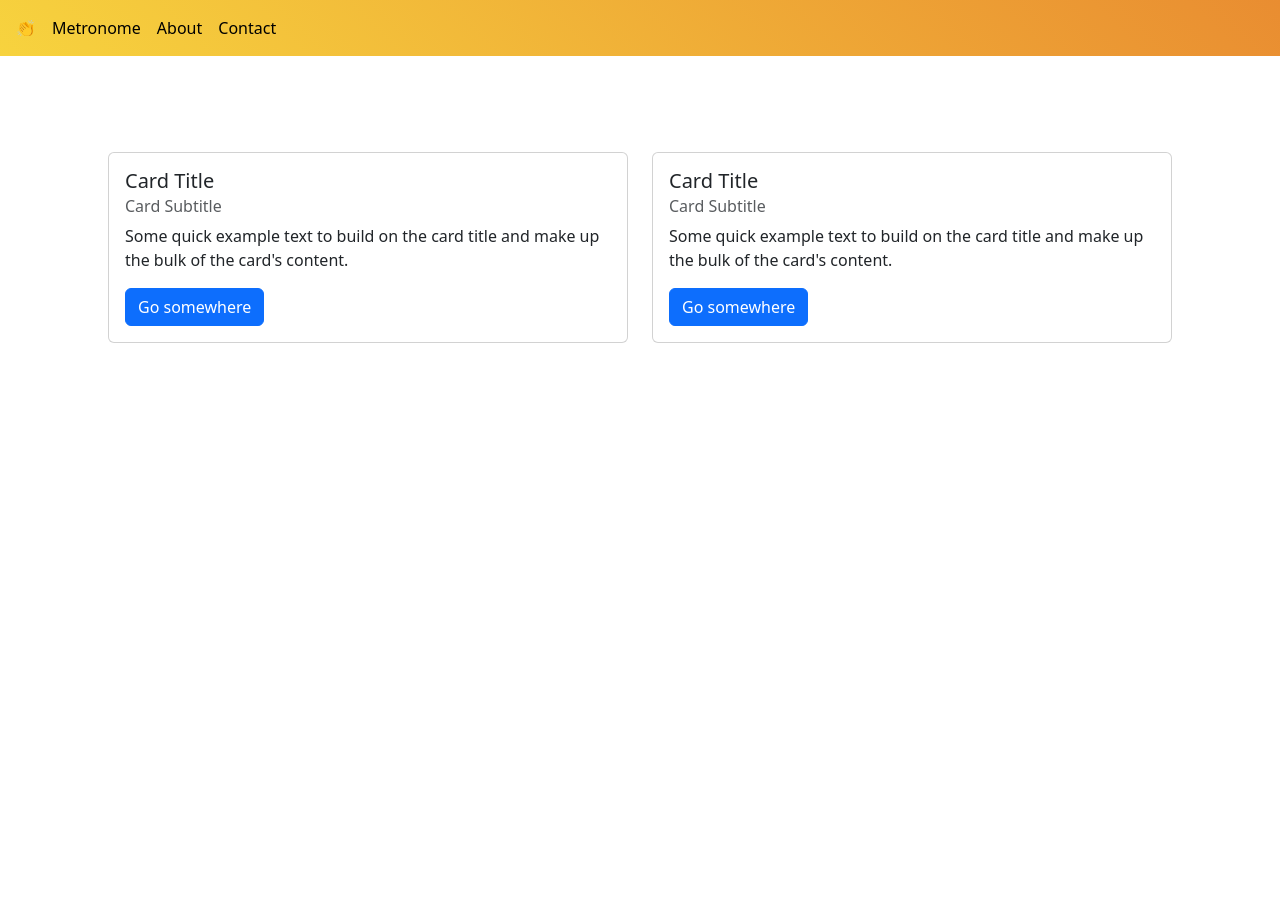
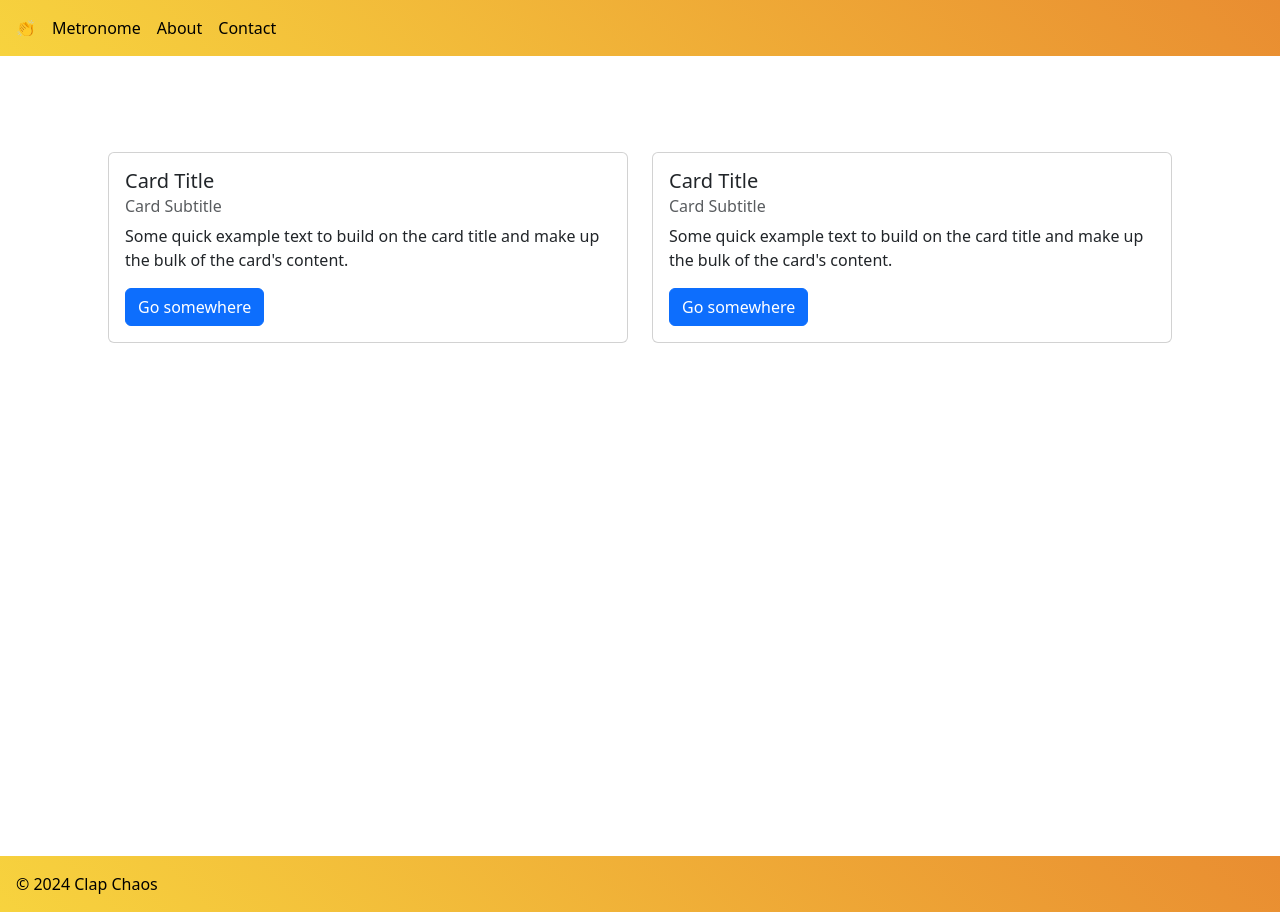
Before and after one commit to Treyson-Grange/clap-chaos, a Next.js app: page /metronome in a window 1280 px wide. Before the commit the page ends 856 px from the top, so only its background shows below. Built offline with nearby package versions, Linux system fonts and the light colour scheme.

Commit message:
:pencil2: footer

```diff
--- /dev/null
+++ b/src/components/Footer.tsx
@@ -0,0 +1,12 @@
+import React from 'react';
+import { Container, Row, Col } from 'react-bootstrap';
+import styles from '@/styles/Home.module.css';
+const Footer = () => {
+    return (
+        <footer className={styles.nav}>
+            &copy; 2024 Clap Chaos
+        </footer>
+    );
+};
+
+export default Footer;
--- a/src/components/Layout.tsx
+++ b/src/components/Layout.tsx
@@ -3,7 +3,7 @@ import Head from 'next/head';
 import Link from 'next/link';
 import { Inter } from 'next/font/google';
 import styles from '@/styles/Home.module.css';
-
+import Footer from '@/components/Footer';
 const inter = Inter({ subsets: ['latin'] });
 
 const Layout: React.FC<{ children: React.ReactNode }> = ({ children }) => {
@@ -40,6 +40,7 @@ const Layout: React.FC<{ children: React.ReactNode }> = ({ children }) => {
             <main className={styles.main}>
                 {children}
             </main>
+            <Footer />
         </div>
     );
 };
--- a/src/components/Metronome.tsx
+++ b/src/components/Metronome.tsx
@@ -1,10 +1,4 @@
 import React, { useEffect, useState } from "react";
-import siteConfig from "@/config/clap-chaos";
-// import Button from 'react-bootstrap/Button';
-// import Container from 'react-bootstrap/Container';
-// import Row from 'react-bootstrap/Row';
-// import Col from 'react-bootstrap/Col';
-// import Card from 'react-bootstrap/Card';
 import { Card, Col, Row, Container, Button } from 'react-bootstrap';
 
 const Metronome: React.FC = () => {
--- a/src/styles/Home.module.css
+++ b/src/styles/Home.module.css
@@ -21,6 +21,11 @@
 
 .nav a:hover {
     text-decoration: underline;
+}
+
+.nav footer {
+    height: fit-content;
+    text-align: center;
 }
 
 
```
